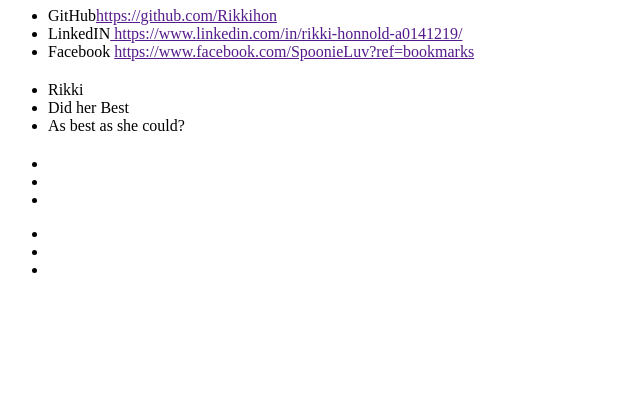
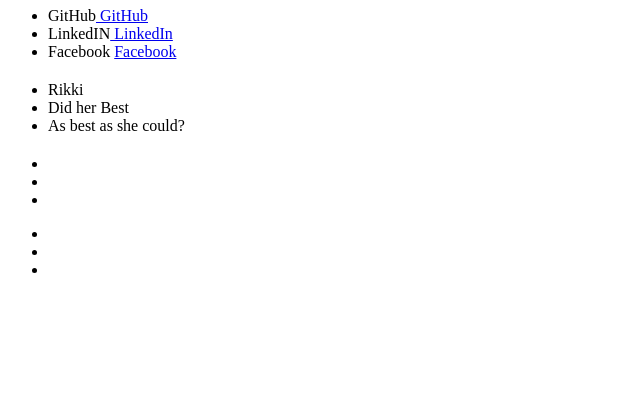
Before and after one commit to Rikkihon/rikkiprofile2, a plain HTML site: page Index.html in a window 1280 px wide. Shown: the part 385-800 px from the top of the page, without its empty margins (0-640 px from the left). Drawn offline with Linux system fonts and the light colour scheme.

Commit message:
fixed the HTML

```diff
--- a/Index.html
+++ b/Index.html
@@ -12,9 +12,9 @@
     <div><img src="http://placepuppy.net./300/300" alt="Josh"></div>
     <div><h1> Rikki</h1></div>
     <ul>
-        <li>GitHub<a href>https://github.com/Rikkihon</a></li>
-        <li> LinkedIN<a href> https://www.linkedin.com/in/rikki-honnold-a0141219/</a></li>
-        <li>Facebook <a href> https://www.facebook.com/SpoonieLuv?ref=bookmarks</a></li>
+        <li>GitHub<a href = "https://github.com/Rikkihon"> GitHub</a></li>
+        <li> LinkedIN<a href = "https://www.linkedin.com/in/rikki-honnold-a0141219/"> LinkedIn</a></li>
+        <li>Facebook <a href ="https://www.facebook.com/SpoonieLuv?ref=bookmarks" > Facebook</a></li>
     </ul>
 </header>
 <div class="h1"></div>
```
